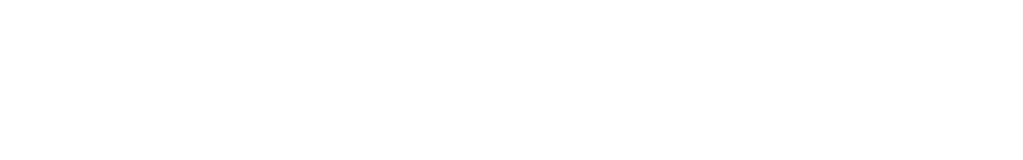
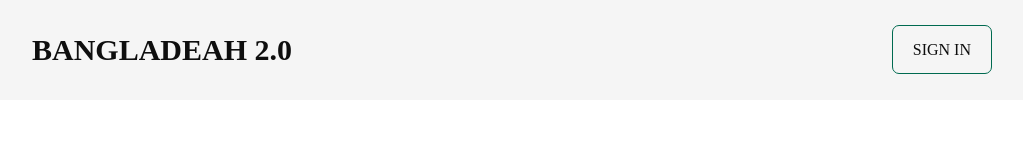
Before and after one commit to muhammadsobuj20/banglades-2.0, a plain HTML site: page index.html in a window 1280 px wide. Shown: the whole page, without its empty margins (128-1151 px from the left). Drawn offline with Linux system fonts and the light colour scheme.

Commit message:
create a simple navigation

```diff
--- a/index.html
+++ b/index.html
@@ -4,7 +4,18 @@
     <meta charset="UTF-8">
     <meta name="viewport" content="width=device-width, initial-scale=1.0">
     <title>Bangladesh 2.0</title>
+    <link rel="stylesheet" href="./style.css">
 </head>
 <body>
+    <!-- navigation bar start now -->
+
+    <header>
+        <nav>
+            <h1 class="logo">BANGLADEAH 2.0</h1>
+            <ul>
+                <li><a href="#">SIGN IN</a></li>
+            </ul>
+        </nav>
+    </header>
 
 </body>
--- a/style.css
+++ b/style.css
@@ -1,5 +1,40 @@
-*{
-    margin: 0;
-    padding: 0;
-    box-sizing: border-box;
+* {
+  margin: 0;
+  padding: 0;
+  box-sizing: border-box;
 }
+
+nav {
+    background-color: #F5F5F5;
+  max-width: 1280px;
+  height: 100px;
+  display: flex;
+  justify-content: space-between;
+  align-items: center;
+  margin: 0 auto;
+}
+
+nav .logo {
+  font-size: 30px;
+  font-weight: 700;
+  color: #0E0E0E;
+   margin-left: 160px;
+}
+nav ul li {
+  list-style: none;
+}
+nav ul li a {
+  text-decoration: none;
+  border: 1px solid #006A50;
+  color: #0E0E0E;
+  padding: 15px 20px;
+  margin-right: 160px;
+  border-radius: 7px;
+  transition: all 0.3s ease;
+  cursor: pointer;
+}
+
+ul li a:hover{
+    background-color: #006A50;
+    color: #fff;
+}
```
